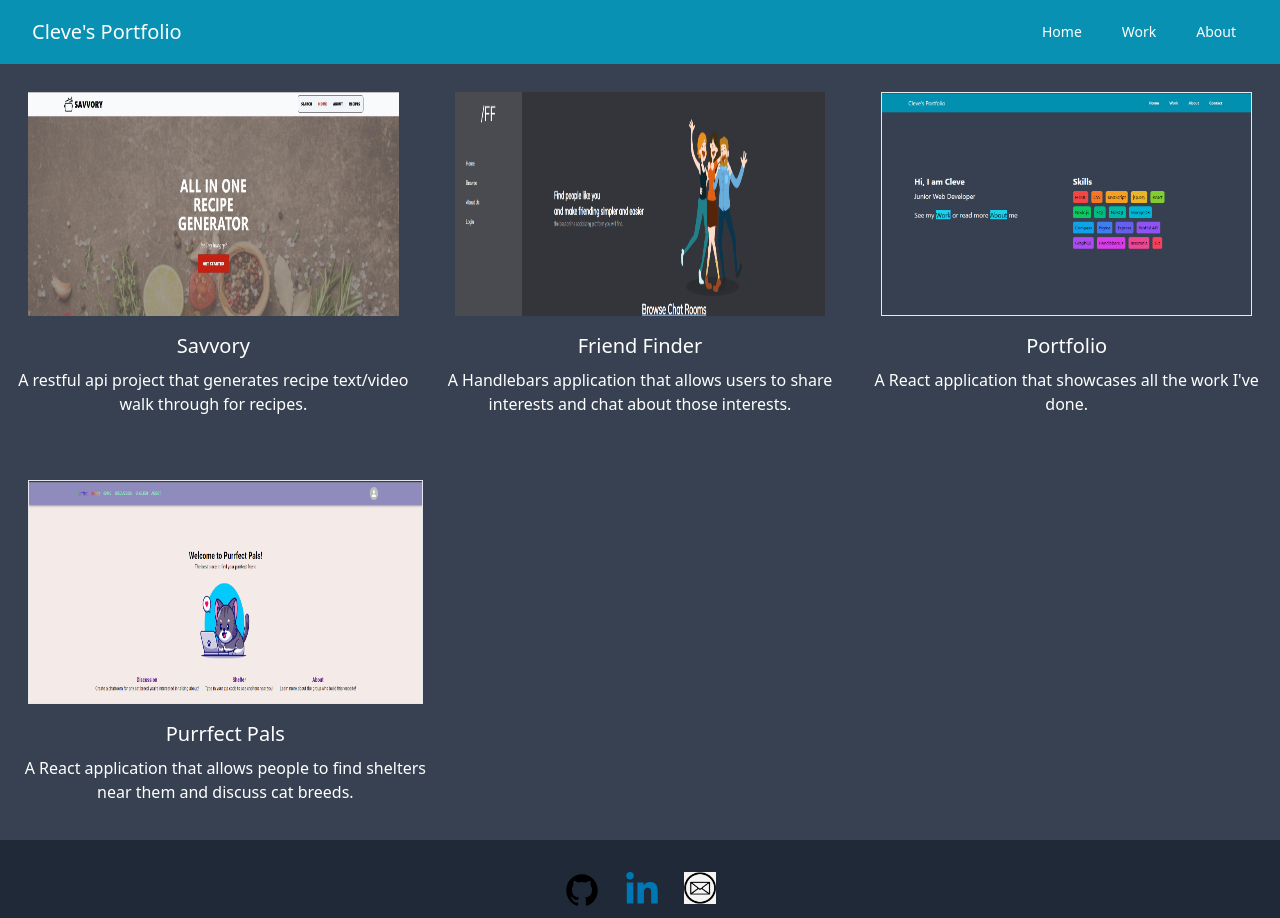
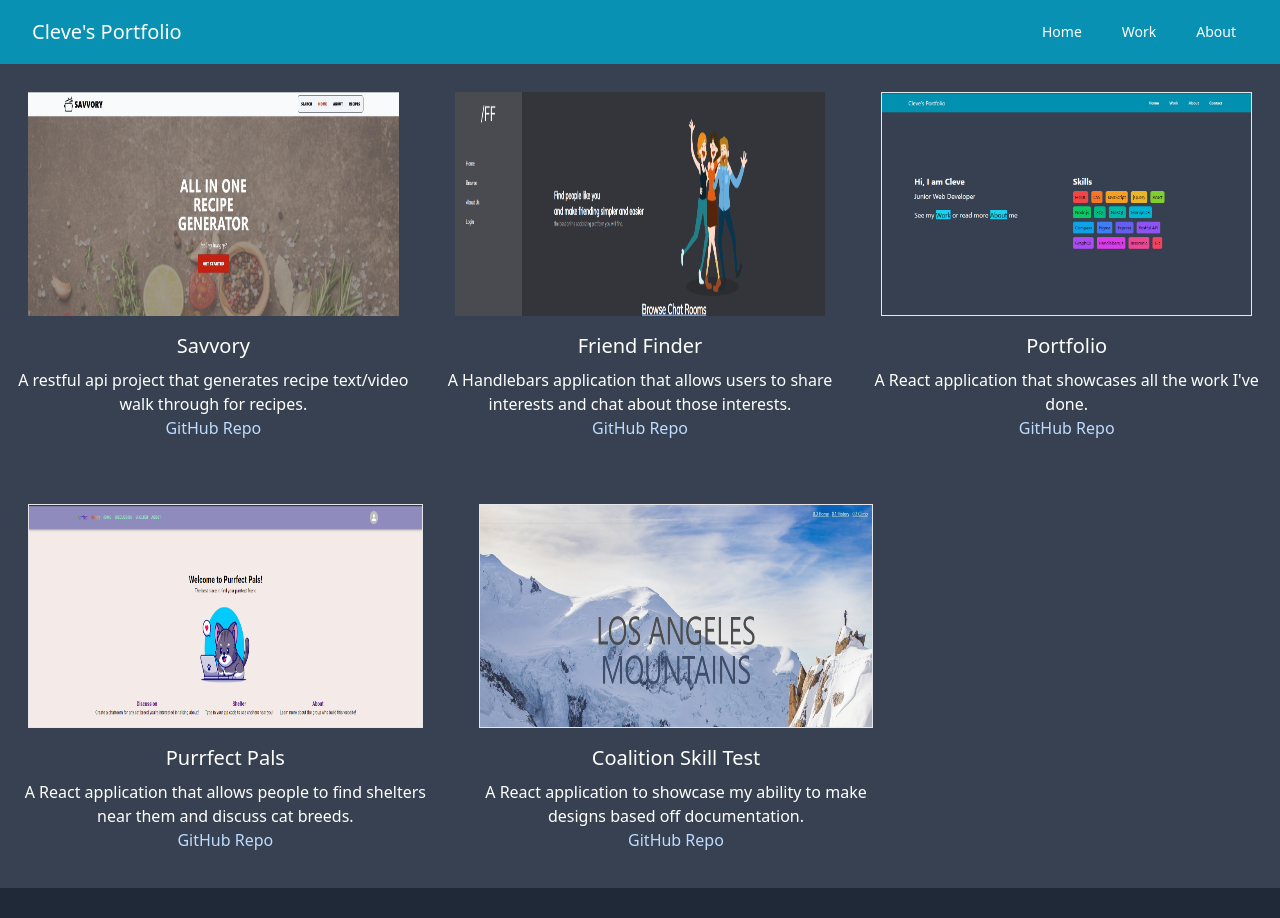
Before and after one commit to CleveHardcastle/portfolio, a React (Create React App) app: page /work in a window 1280 px wide. Shown: the top 918 px of the page. Built offline with nearby package versions, Linux system fonts and the light colour scheme.

Commit message:
github repo link/new project

```diff
--- a/src/pages/Work/Work.js
+++ b/src/pages/Work/Work.js
@@ -29,6 +29,11 @@ function Work() {
                 A restful api project that generates recipe text/video walk
                 through for recipes.
               </Typography>
+              <Typography className="text-blue-200">
+                <a href="https://github.com/CleveHardcastle/Recipe_Project">
+                  GitHub Repo
+                </a>
+              </Typography>
             </CardBody>
             <CardFooter
               divider
@@ -55,6 +60,11 @@ function Work() {
                 A Handlebars application that allows users to share interests
                 and chat about those interests.
               </Typography>
+              <Typography className="text-blue-200">
+                <a href="https://github.com/CleveHardcastle/friend_finder">
+                  GitHub Repo
+                </a>
+              </Typography>
             </CardBody>
             <CardFooter
               divider
@@ -79,6 +89,11 @@ function Work() {
               </Typography>
               <Typography className="text-white">
                 A React application that showcases all the work I've done.
+              </Typography>
+              <Typography className="text-blue-200">
+                <a href="https://github.com/CleveHardcastle/portfolio">
+                  GitHub Repo
+                </a>
               </Typography>
             </CardBody>
             <CardFooter
@@ -108,6 +123,42 @@ function Work() {
                 A React application that allows people to find shelters near
                 them and discuss cat breeds.
               </Typography>
+              <Typography className="text-blue-200">
+                <a href="https://github.com/talexander91/Purrfect_Pals">
+                  GitHub Repo
+                </a>
+              </Typography>
+            </CardBody>
+            <CardFooter
+              divider
+              className="flex items-center justify-between py-3"
+            ></CardFooter>
+          </Card>
+        </div>
+        <div className="md:w-1/3 m-3 md:self-center">
+          <Card className="w-full">
+            <CardHeader color="blue" className="relative h-56 md:m-4">
+              <a href="https://coalition-skill-test.vercel.app/">
+                <img
+                  src={process.env.PUBLIC_URL + "/images/skilltest.jpg"}
+                  alt="img-blur-shadow"
+                  className="h-full w-full border"
+                />
+              </a>
+            </CardHeader>
+            <CardBody className="text-center">
+              <Typography variant="h5" className="mb-2 text-white">
+                Coalition Skill Test
+              </Typography>
+              <Typography className="text-white">
+                A React application to showcase my ability to make designs based
+                off documentation.
+              </Typography>
+              <Typography className="text-blue-200">
+                <a href="https://github.com/CleveHardcastle/CoalitionSkillTest">
+                  GitHub Repo
+                </a>
+              </Typography>
             </CardBody>
             <CardFooter
               divider
```
Also changed, not shown: public/images/skilltest.jpg (added).
